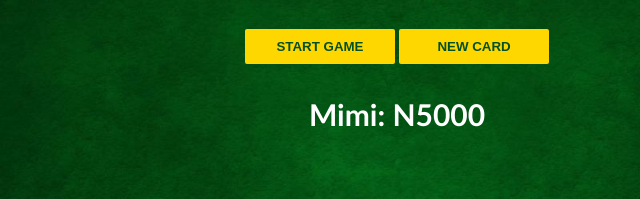
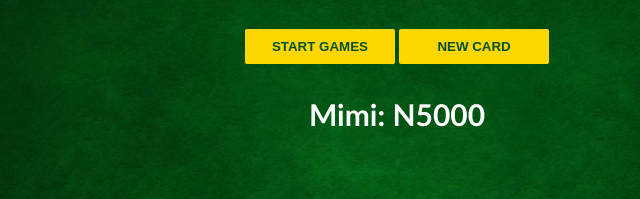
Before and after one commit to Miracle-tech-design/BlackJack, a plain HTML site: page index.html in a window 1280 px wide. Shown: the part 311-510 px from the top of the page, 243-883 px from the left. Drawn offline with Linux system fonts and the light colour scheme.

Commit message:
updating index file

```diff
--- a/index.html
+++ b/index.html
@@ -9,7 +9,7 @@
     <p id="message-el">Want to play a round?</p>
     <p id="cards-el">Cards:</p>
     <p id="sum-el">Sum: </p>
-    <button onclick="startGame()">START GAME</button>
+    <button onclick="startGame()">START GAMES</button>
     <button onclick="newCard()">NEW CARD</button>
     <p id="player-el"></p>
     <script src="index.js"></script>
```
